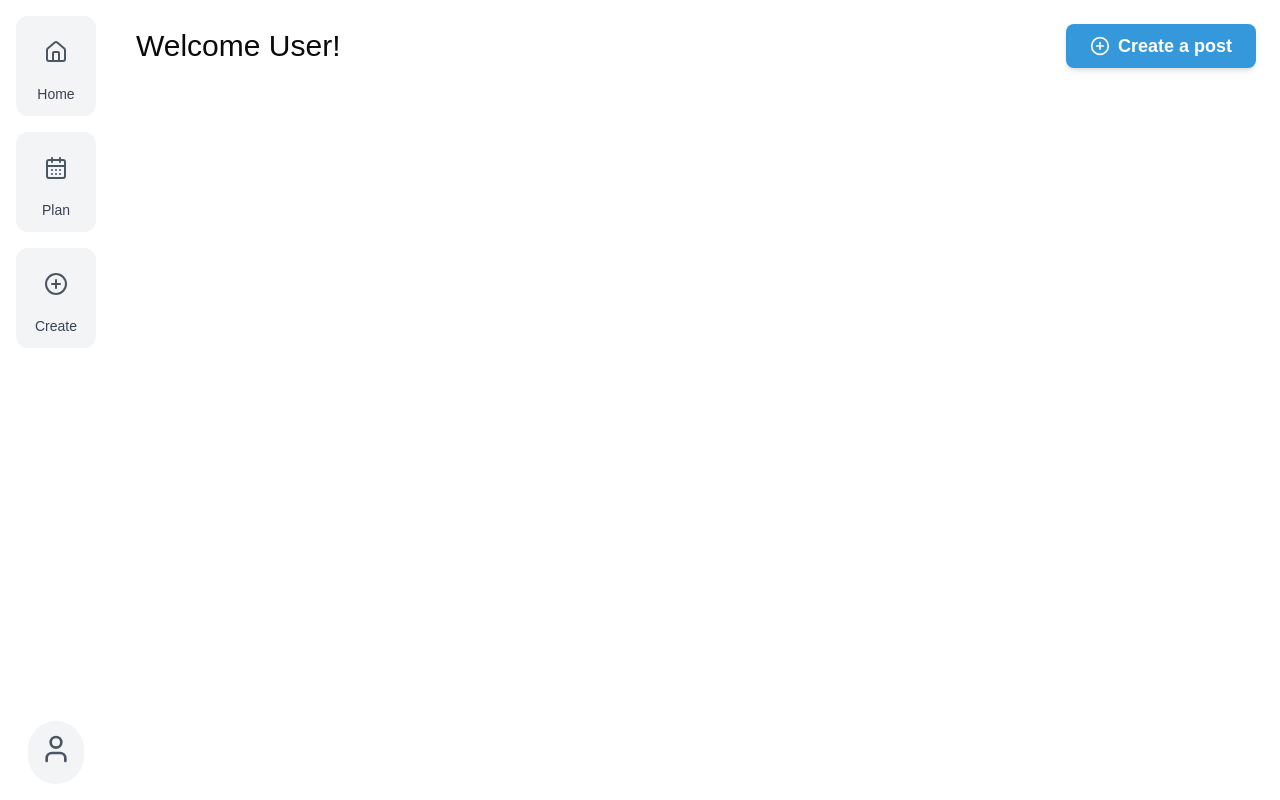
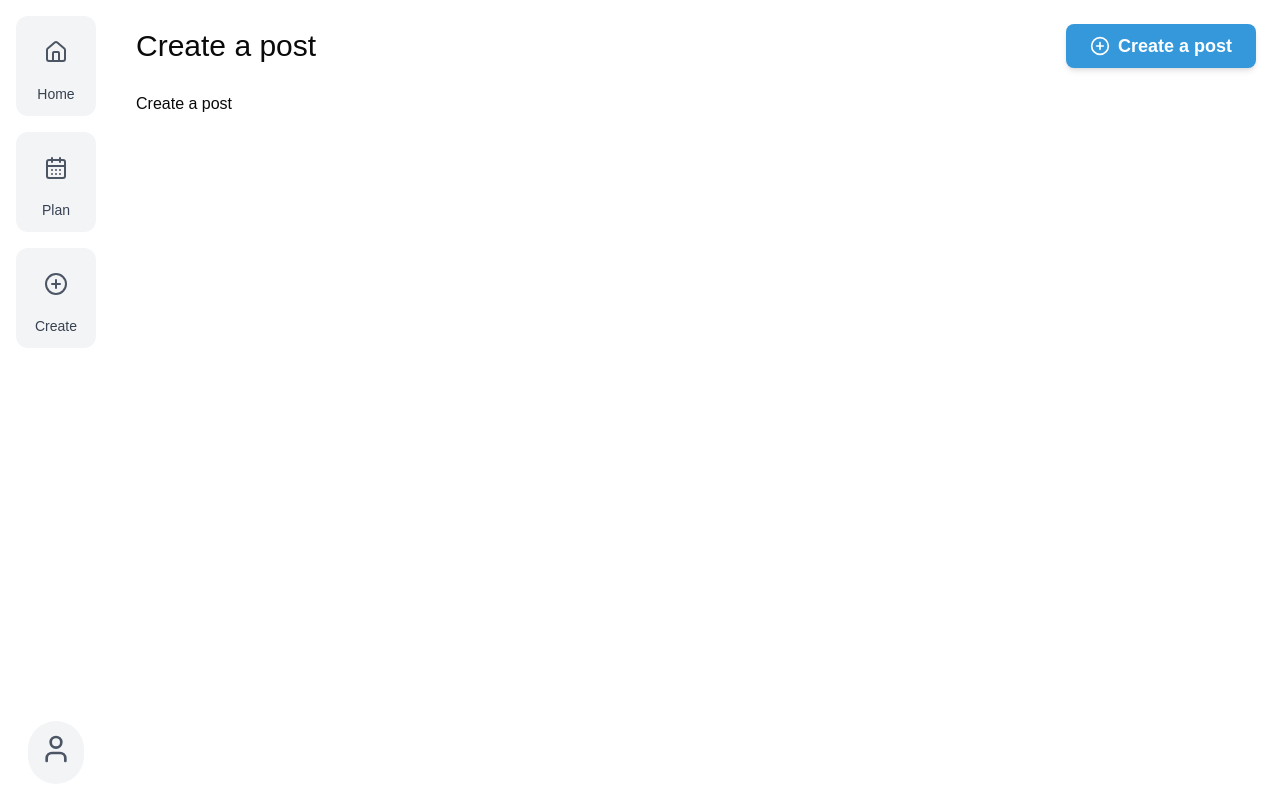
Before and after one commit to gavinwalsh1996/Social-media-management, a Next.js app in the folder my-app/: page /dashboard/home in a window 1280 px wide. Both pictures are taken after a click on the button "Create a post". Built offline with nearby package versions, Linux system fonts and the light colour scheme.

Commit message:
Added redux

```diff
--- a/my-app/package.json
+++ b/my-app/package.json
@@ -16,12 +16,14 @@
     "@radix-ui/react-dropdown-menu": "^2.1.6",
     "@radix-ui/react-tabs": "^1.1.3",
     "@radix-ui/react-tooltip": "^1.1.8",
+    "@reduxjs/toolkit": "^2.5.1",
     "class-variance-authority": "^0.7.1",
     "clsx": "^2.1.1",
     "lucide-react": "^0.475.0",
     "next": "15.1.7",
     "react": "^19.0.0",
     "react-dom": "^19.0.0",
+    "react-redux": "^9.2.0",
     "tailwind-merge": "^3.0.1",
     "tailwindcss-animate": "^1.0.7"
   },
--- a/my-app/src/app/dashboard/home/page.tsx
+++ b/my-app/src/app/dashboard/home/page.tsx
@@ -1,10 +1,24 @@
-import Image from "next/image";
+"use client";
+
 import { Header } from "@/components/header";
+import CreatePost from "@/components/createPost";
+import { useSelector } from "react-redux";
+import { RootState } from "@/state/store";
 
 export default function Home() {
+  const showCreatePost = useSelector(
+    (state: RootState) => state.ui.showCreatePost
+  );
   return (
     <div className="p-6">
-      <Header heading="Welcome User!" />
+      <Header heading={showCreatePost ? "Create a post" : "Welcome User!"} />
+      <main className="mt-6">
+        {showCreatePost ? (
+          <CreatePost />
+        ) : (
+          <h2 className="text-2xl font-semibold">Home Page</h2>
+        )}
+      </main>
     </div>
   );
 }
--- /dev/null
+++ b/my-app/src/app/layout.server.ts
@@ -0,0 +1,6 @@
+import type { Metadata } from "next";
+
+export const metadata: Metadata = {
+  title: "Create Next App",
+  description: "Generated by create next app",
+};
--- a/my-app/src/app/layout.tsx
+++ b/my-app/src/app/layout.tsx
@@ -1,8 +1,11 @@
-import type { Metadata } from "next";
+"use client";
+
 import { Geist, Geist_Mono } from "next/font/google";
 import "./globals.css";
 import { Sidebar } from "@/components/sidebar";
-import { House, CalendarDays, CirclePlus, User } from "lucide-react";
+import { House, CalendarDays, CirclePlus, User, Store } from "lucide-react";
+import { Provider } from "react-redux";
+import { store } from "@/state/store";
 
 const menuItems = [
   { label: "Home", icon: House, tooltipText: "Home", dashboardId: "/home" },
@@ -30,11 +33,6 @@ const geistMono = Geist_Mono({
   subsets: ["latin"],
 });
 
-export const metadata: Metadata = {
-  title: "Create Next App",
-  description: "Generated by create next app",
-};
-
 export default function RootLayout({
   children,
 }: Readonly<{
@@ -45,10 +43,12 @@ export default function RootLayout({
       <body
         className={`${geistSans.variable} ${geistMono.variable} antialiased`}
       >
-        <div className="flex min-h-screen">
-          <Sidebar menuItems={menuItems} />
-          <main className="flex-1">{children}</main>
-        </div>
+        <Provider store={store}>
+          <div className="flex min-h-screen">
+            <Sidebar menuItems={menuItems} />
+            <main className="flex-1">{children}</main>
+          </div>
+        </Provider>
       </body>
     </html>
   );
--- a/my-app/src/components/button.tsx
+++ b/my-app/src/components/button.tsx
@@ -5,6 +5,7 @@ interface ButtonProps {
   icon: React.ElementType;
   className?: string;
   iconClassName?: string;
+  onClick: () => void;
 }
 
 export const Button = ({
@@ -12,9 +13,11 @@ export const Button = ({
   icon: Icon,
   className = "",
   iconClassName = "",
+  onClick,
 }: ButtonProps) => {
   return (
     <button
+      onClick={onClick}
       className={`flex items-center gap-2 px-6 py-2 bg-[#3498db] text-white rounded-lg shadow-md hover:bg-[#2980b9] hover:shadow-lg transition duration-200 ${className}`}
     >
       <Icon className={`w-5 h-5 ${iconClassName}`} />
--- /dev/null
+++ b/my-app/src/components/createPost.tsx
@@ -0,0 +1,5 @@
+import React from "react";
+
+export default function CreatePost() {
+  return <div>Create a post</div>;
+}
--- a/my-app/src/components/header.tsx
+++ b/my-app/src/components/header.tsx
@@ -1,7 +1,11 @@
+"use client";
+
 import React from "react";
 import { Button } from "./button";
 import { CirclePlus } from "lucide-react";
 import Tabs_ from "./tabs";
+import { useDispatch } from "react-redux";
+import { showCreatePost } from "@/state/slices/uiSlice";
 
 interface HeaderProps {
   heading?: string;
@@ -10,10 +14,15 @@ interface HeaderProps {
 }
 
 export const Header = ({ heading, className, showTabs }: HeaderProps) => {
+  const dispatch = useDispatch();
   return (
     <header className={`flex items-center justify-between ${className}`}>
       <h1 className="text-3xl">{heading}</h1>
-      <Button text="Create a post" icon={CirclePlus} />
+      <Button
+        text="Create a post"
+        icon={CirclePlus}
+        onClick={() => dispatch(showCreatePost())}
+      />
       {showTabs && <Tabs_ />}
     </header>
   );
--- /dev/null
+++ b/my-app/src/state/slices/uiSlice.ts
@@ -0,0 +1,25 @@
+import { createSlice } from "@reduxjs/toolkit";
+
+interface UIState {
+  showCreatePost: boolean;
+}
+
+const initialState: UIState = {
+  showCreatePost: false,
+};
+
+const uiSlice = createSlice({
+  name: "ui",
+  initialState,
+  reducers: {
+    showCreatePost: (state) => {
+      state.showCreatePost = true;
+    },
+    hideCreatePost: (state) => {
+      state.showCreatePost = false;
+    },
+  },
+});
+
+export const { showCreatePost, hideCreatePost } = uiSlice.actions;
+export default uiSlice.reducer;
--- /dev/null
+++ b/my-app/src/state/store.ts
@@ -0,0 +1,11 @@
+import { configureStore } from "@reduxjs/toolkit";
+import uiReducer from "./slices/uiSlice";
+
+export const store = configureStore({
+  reducer: {
+    ui: uiReducer,
+  },
+});
+
+export type RootState = ReturnType<typeof store.getState>;
+export type AppDispatch = typeof store.dispatch;
```
Also changed, not shown: 1 other file (tests, documents, lock files or other folders).
